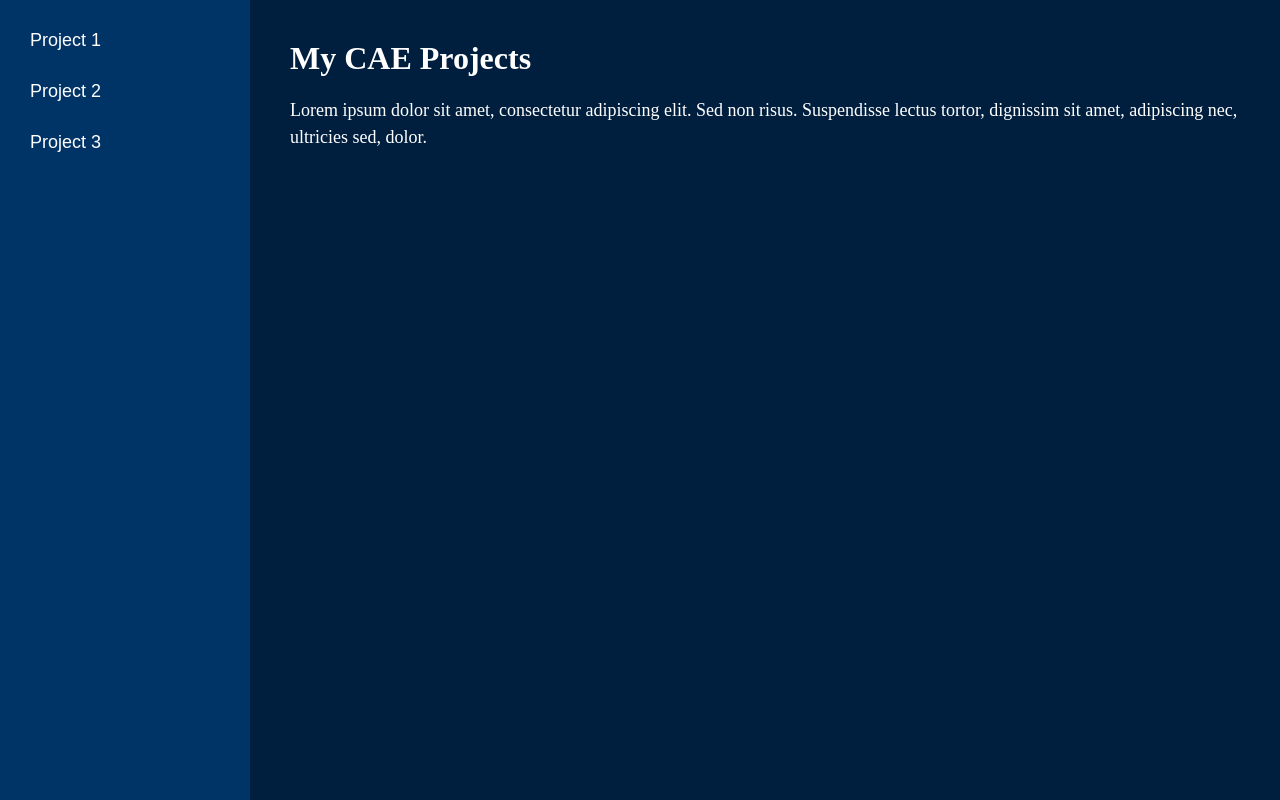
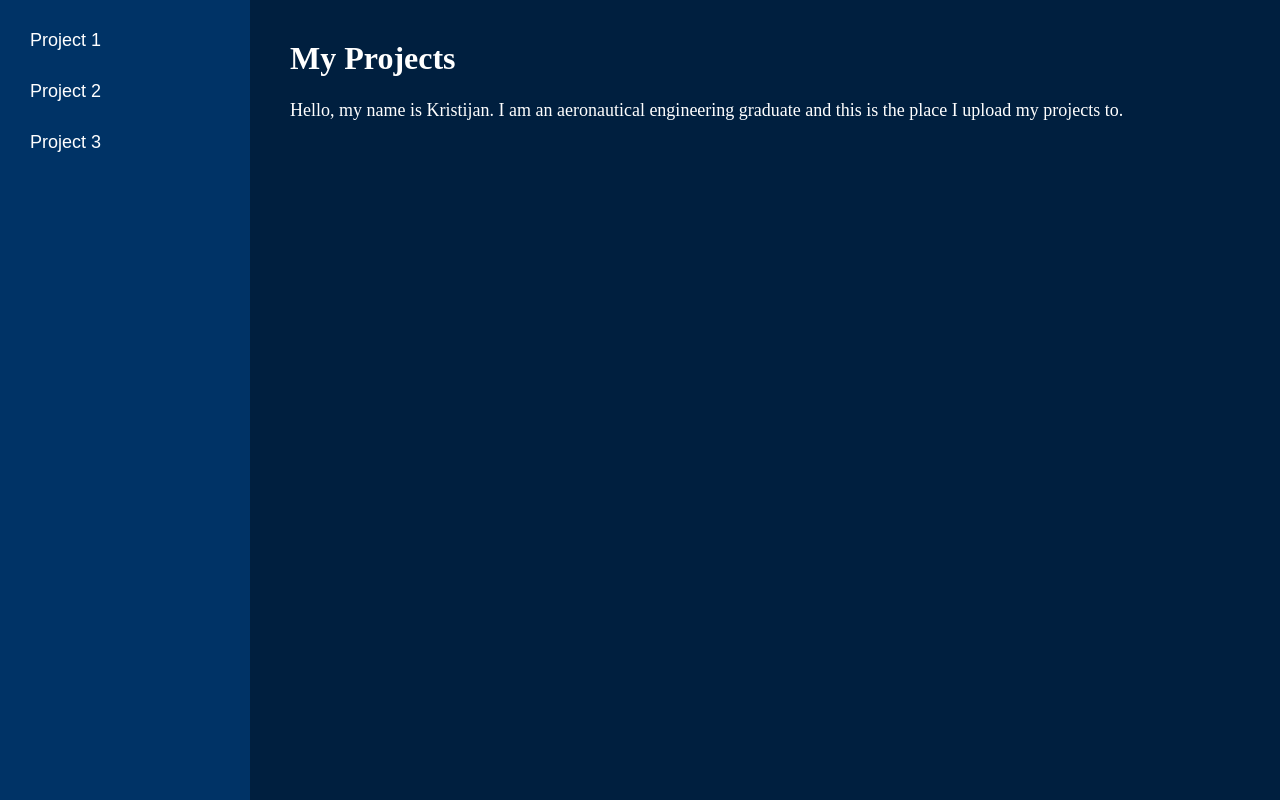
Before and after one commit to kristijanAero/kristijanaero.github.io, a plain HTML site: page index.html in a window 1280 px wide. Drawn offline with Linux system fonts and the light colour scheme.

Commit message:
edited index

```diff
--- a/index.html
+++ b/index.html
@@ -106,9 +106,9 @@
     </div>
   </div>
   <div class="content">
-    <header>My CAE Projects</header>
+    <header>My Projects</header>
     <div class="intro">
-      Lorem ipsum dolor sit amet, consectetur adipiscing elit. Sed non risus. Suspendisse lectus tortor, dignissim sit amet, adipiscing nec, ultricies sed, dolor.
+      Hello, my name is Kristijan. I am an aeronautical engineering graduate and this is the place I upload my projects to.
     </div>
     <!-- Content area for selected project details if needed -->
   </div>
```
